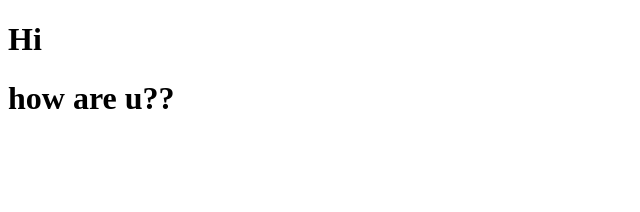
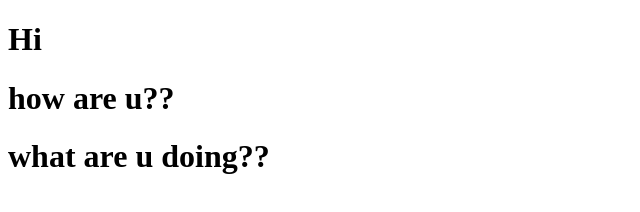
Before and after one commit to Hafsarajput/EAD_, a plain HTML site: page index.html in a window 1280 px wide. Shown: the whole page, without its empty margins (0-640 px from the left). Drawn offline with Linux system fonts and the light colour scheme.

Commit message:
verb added

```diff
--- a/index.html
+++ b/index.html
@@ -8,6 +8,7 @@
 <body>
     <h1>Hi</h1>
     <h1>how are u??</h1>
+    <h1>what are u doing??</h1>
 </body>
 <script src="index.js"></script>
 </html>
```
